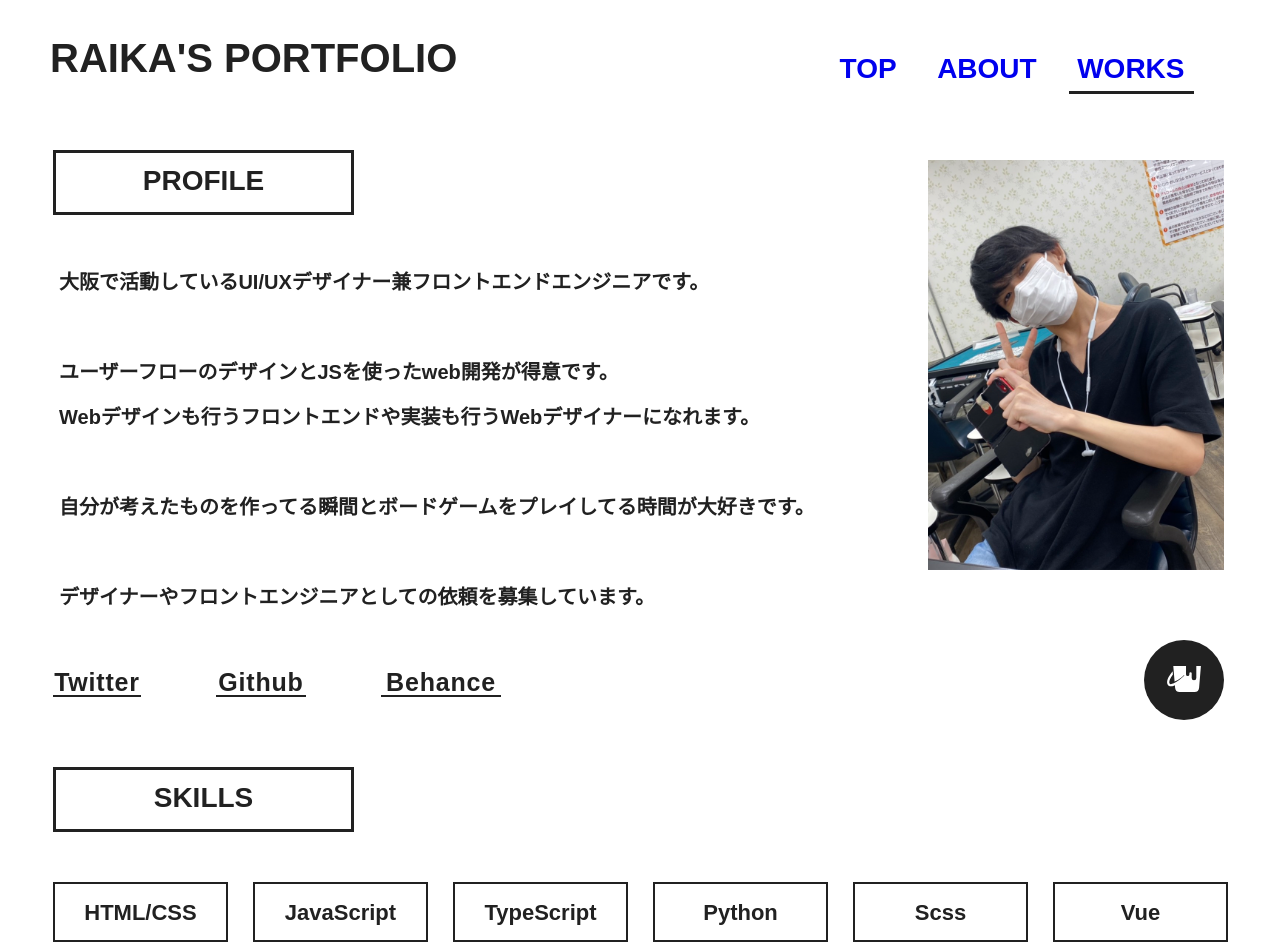
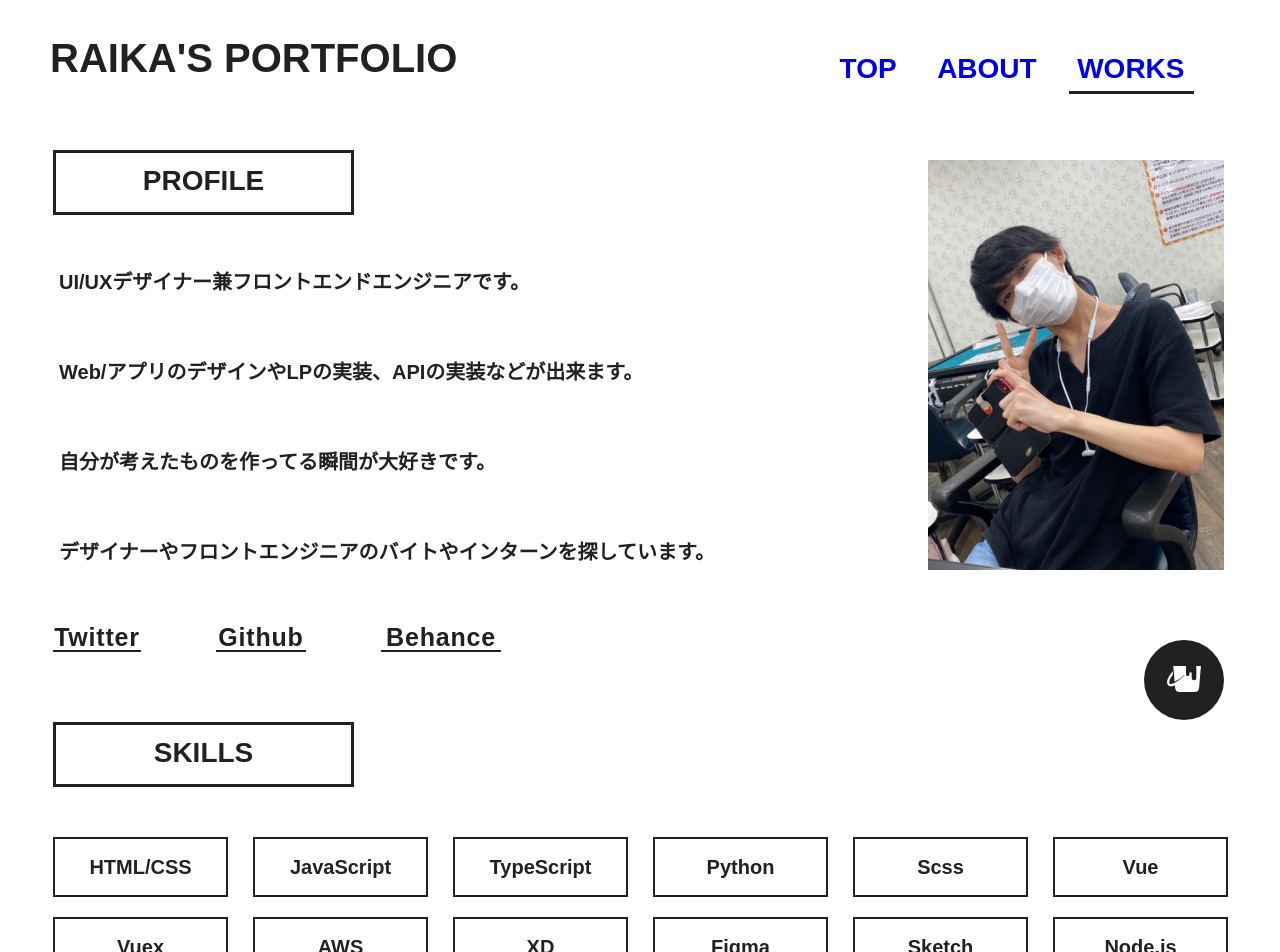
Before and after one commit to Kissa0330/portfolio2, a Nuxt app: page /About in a window 1280 px wide. Shown: the top 952 px of the page. Built offline with nearby package versions, Linux system fonts and the light colour scheme.

Commit message:
文言の修正

```diff
--- a/pages/About.vue
+++ b/pages/About.vue
@@ -7,16 +7,16 @@
         </div>
         <div class="about-div-introduceText">
           <p>
-            大阪で活動しているUI/UXデザイナー兼フロントエンドエンジニアです。
+            UI/UXデザイナー兼フロントエンドエンジニアです。
           </p>
           <p>
-            ユーザーフローのデザインとJSを使ったweb開発が得意です。
-            <br />Webデザインも行うフロントエンドや実装も行うWebデザイナーになれます。
+            Web/アプリのデザインやLPの実装、APIの実装などが出来ます。
+            <br />
           </p>
           <p>
-            自分が考えたものを作ってる瞬間とボードゲームをプレイしてる時間が大好きです。
+            自分が考えたものを作ってる瞬間が大好きです。
           </p>
-          <p>デザイナーやフロントエンジニアとしての依頼を募集しています。</p>
+          <p>デザイナーやフロントエンジニアのバイトやインターンを探しています。</p>
         </div>
         <div class="about-div-links">
           <div class="about-div-link">
@@ -136,7 +136,7 @@
       height: 56px;
       .about-p-boxText {
         margin: 18px 0 0 0;
-        font-size: 22px;
+        font-size: 20px;
       }
     }
   }
--- a/pages/index.vue
+++ b/pages/index.vue
@@ -66,7 +66,7 @@ export default {
     }
     .top-img-me {
       margin: 60px 56px 0 0;
-      width: 500px;
+      width: 490px;
       height: 353px;
     }
   }
```
